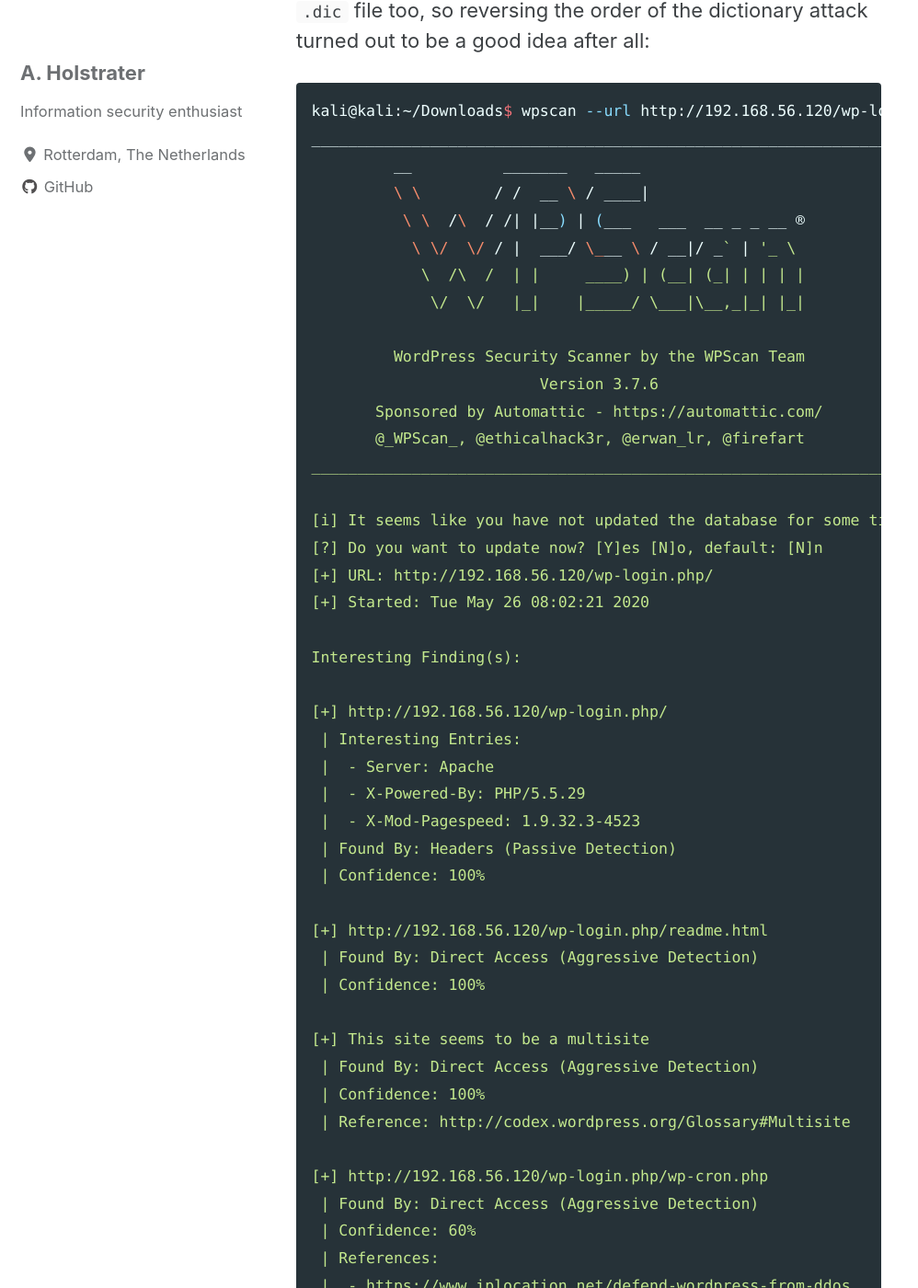
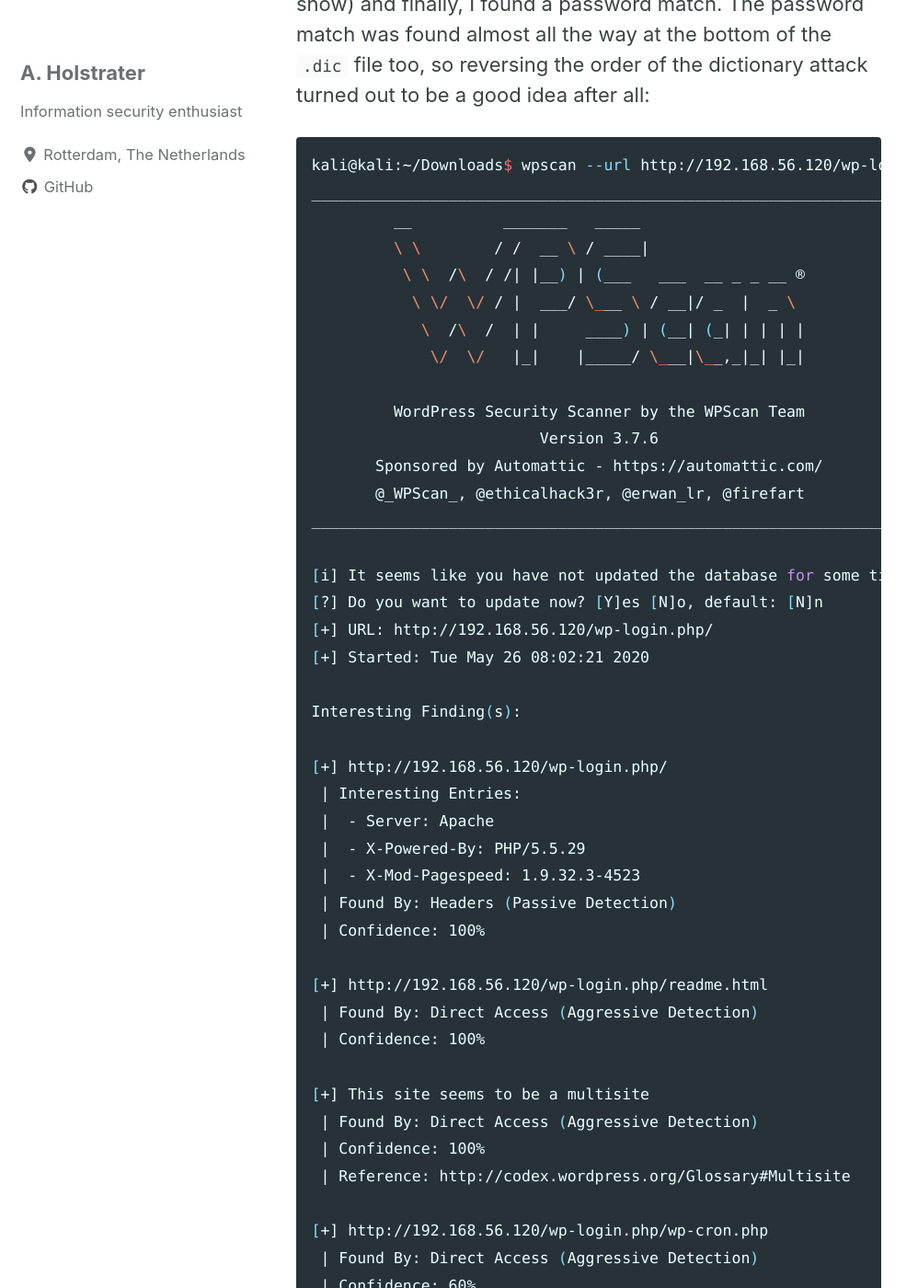
Before and after one commit to holstrater/holstrater.github.io, a Jekyll site: the page built from _posts/2020-05-25-mrrobot.md, in a window 1280 px wide and 1400 px high, scrolled down 6763 px. Shown: the whole window at 92% size, without its empty margins (0-998 px from the left). Built offline with Jekyll 4.4.1, drawn with Linux system fonts in a browser that asks for light colours; cached includes are drawn as plain includes; nearby versions of some CDN libraries; some of the changed text lies outside the part shown.

Commit message:
mrrobot post attempt

```diff
--- a/_posts/2020-05-25-mrrobot.md
+++ b/_posts/2020-05-25-mrrobot.md
@@ -159,7 +161,7 @@ _______________________________________________________________
          __          _______   _____
          \ \        / /  __ \ / ____|
           \ \  /\  / /| |__) | (___   ___  __ _ _ __ ®
-           \ \/  \/ / |  ___/ \___ \ / __|/ _` | '_ \
+           \ \/  \/ / |  ___/ \___ \ / __|/ _  |  _ \
             \  /\  /  | |     ____) | (__| (_| | | | |
              \/  \/   |_|    |_____/ \___|\__,_|_| |_|
 
@@ -263,7 +265,7 @@ ls
 robot
 daemon@linux:/home$ file robor
 file robor
-robor: ERROR: cannot open `robor' (No such file or directory)
+robor: ERROR: cannot open 'robor' (No such file or directory)
 daemon@linux:/home$ file robot
 file robot
 robot: directory
```
Also changed, not shown: other parts of _posts/2020-05-25-mrrobot.md (+5 -3 lines), 1 other file.
